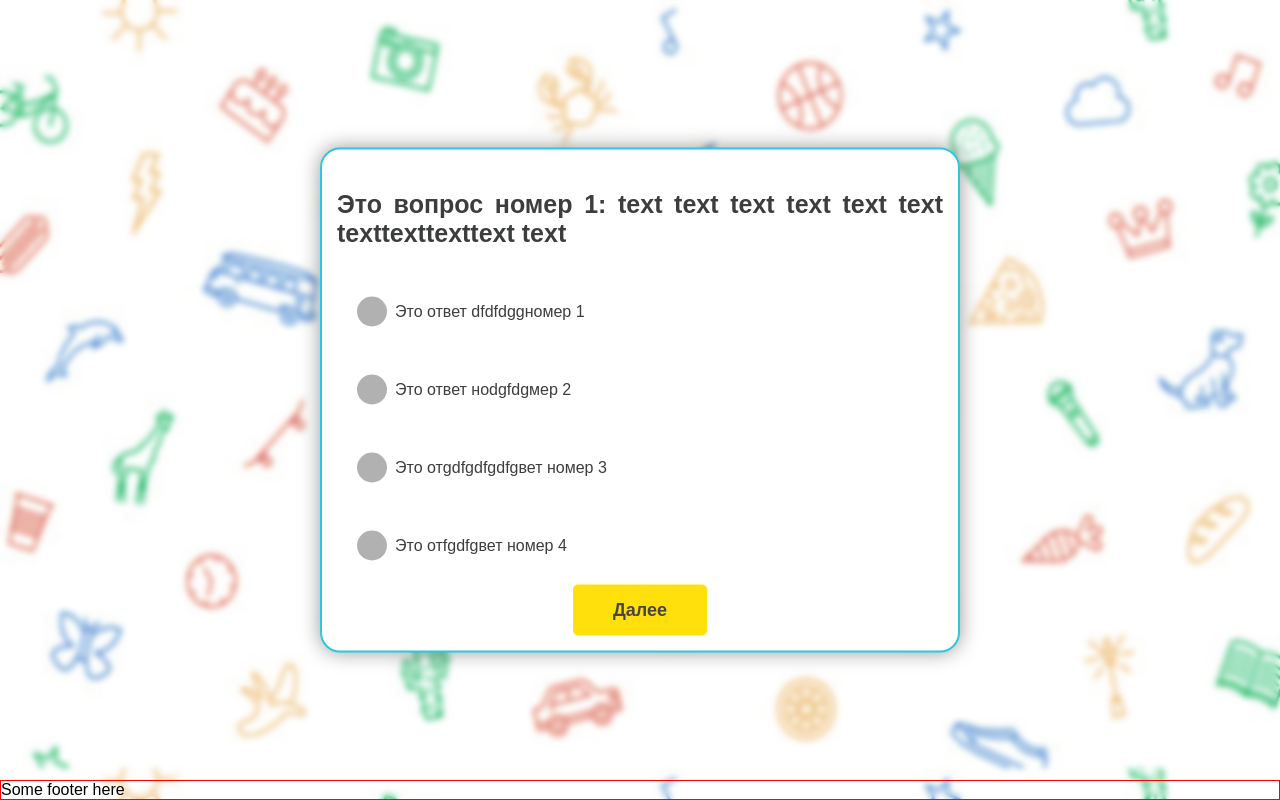
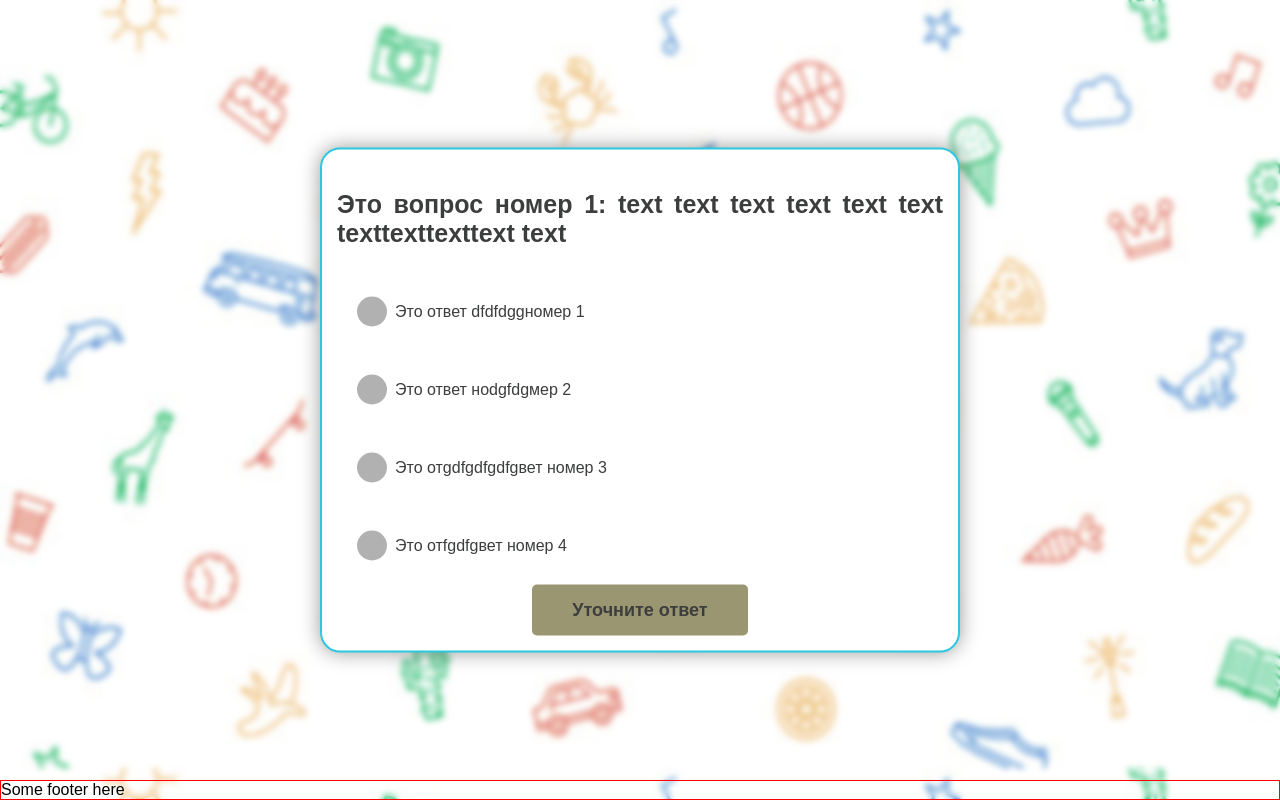
Before and after one commit to SLain123/baby-inter, a Next.js app: page / in a window 1280 px wide. Both pictures are taken after a click on the button "Пройти тест!". Built offline with nearby package versions, Linux system fonts and the light colour scheme; grey boxes are pictures that could not be loaded.

Commit message:
Добавляет обязательный выбор для радио и обязательное заполнение инпутов; Добавляет валидацию для name и email инпутов;

```diff
--- a/Components/AnswerInput/index.tsx
+++ b/Components/AnswerInput/index.tsx
@@ -1,5 +1,6 @@
 import React, { useState } from 'react';
 import styled from 'styled-components';
+import { checkName, checkEmail } from './validateFunc';
 
 const AnswerInputForText = styled.input`
     font-size: 16px;
@@ -31,15 +32,26 @@ export default function AnswerInput({
 }: InputProps) {
     const [inputValue, setInputValue] = useState('');
 
+    const saveData = () => {
+        saveCustomerInfo(propName, inputValue);
+    };
+
     return (
         <AnswerInputForText
             onChange={(evt: React.ChangeEvent) => {
                 const target = evt.target as HTMLTextAreaElement;
                 setInputValue(target.value);
+                saveCustomerInfo(propName, '');
+
+                if (propName === 'name' && checkName(target.value)) {
+                    saveData();
+                }
+                if (propName === 'email' && checkEmail(target.value)) {
+                    saveData();
+                }
             }}
             value={inputValue}
             placeholder={answerText}
-            onBlur={() => saveCustomerInfo(propName, inputValue)}
         />
     );
 }
--- /dev/null
+++ b/Components/AnswerInput/validateFunc.ts
@@ -0,0 +1,9 @@
+export const checkName = (name: string) => {
+    return /[A-Za-zА-Яа-я-_ ]{3}/.test(name);
+};
+
+export const checkEmail = (email: string) => {
+    return /[a-z0-9!#$%&'*+/=?^_`{|}~-]+(?:\.[a-z0-9!#$%&'*+/=?^_`{|}~-]+)*@(?:[a-z0-9](?:[a-z0-9-]*[a-z0-9])?\.)+[a-z0-9](?:[a-z0-9-]*[a-z0-9])?/.test(
+        email,
+    );
+};
--- a/Components/QuestionCard/index.tsx
+++ b/Components/QuestionCard/index.tsx
@@ -31,14 +31,14 @@ const Question = styled.p`
 
 const NextBtn = styled.button`
     font-size: 18px;
-    background: #ffde00;
+    background: ${(props) => (props.disabled ? '#9b9672' : '#ffde00')};
     color: #3c3d3d;
     padding: 15px 40px;
     border: none;
     border-radius: 5px;
     font-weight: 700;
-    cursor: pointer;
-    opacity: 0.95;
+    cursor: ${(props) => (props.disabled ? 'disable' : 'pointer')};
+    opacity: ${(props) => (props.disabled ? '1' : 1)};
 
     :hover {
         opacity: 1;
@@ -71,6 +71,15 @@ export default function QuestionCard({
     setLast,
     customerInfo,
 }: CardProps) {
+    const checkCustomerInfo = () => {
+        if (customerInfo.name !== '' && customerInfo.email !== '') {
+            return true;
+        }
+        return false;
+    };
+
+    const isDisabled = type === 'radio' ? !radioOption : !checkCustomerInfo();
+
     const saveAnswerAndDisplayNext = () => {
         if (type === 'radio') {
             if (radioOption !== null) {
@@ -81,13 +90,23 @@ export default function QuestionCard({
                 console.log('not valid');
             }
         } else if (type === 'contact') {
-            if (customerInfo.name === '' || customerInfo.email === '') {
-                console.log('not valid');
-            } else {
+            if (checkCustomerInfo()) {
                 isLast ? setActiveId(null) : setActiveId((id += 1));
                 setLast(true);
+            } else {
+                console.log('not valid');
             }
         }
+    };
+
+    const getBtnText = (isDisabled, isLast) => {
+        if (isDisabled) {
+            return 'Уточните ответ';
+        }
+        if (isLast) {
+            return 'Отправить анкету';
+        }
+        return 'Далее';
     };
 
     return (
@@ -101,8 +120,11 @@ export default function QuestionCard({
                 propsName={propsName}
                 saveCustomerInfo={saveCustomerInfo}
             />
-            <NextBtn onClick={() => saveAnswerAndDisplayNext()}>
-                {isLast ? 'Отправить анкету' : 'Далее'}
+            <NextBtn
+                onClick={() => saveAnswerAndDisplayNext()}
+                disabled={isDisabled}
+            >
+                {getBtnText(isDisabled, isLast)}
             </NextBtn>
         </Container>
     );
```
